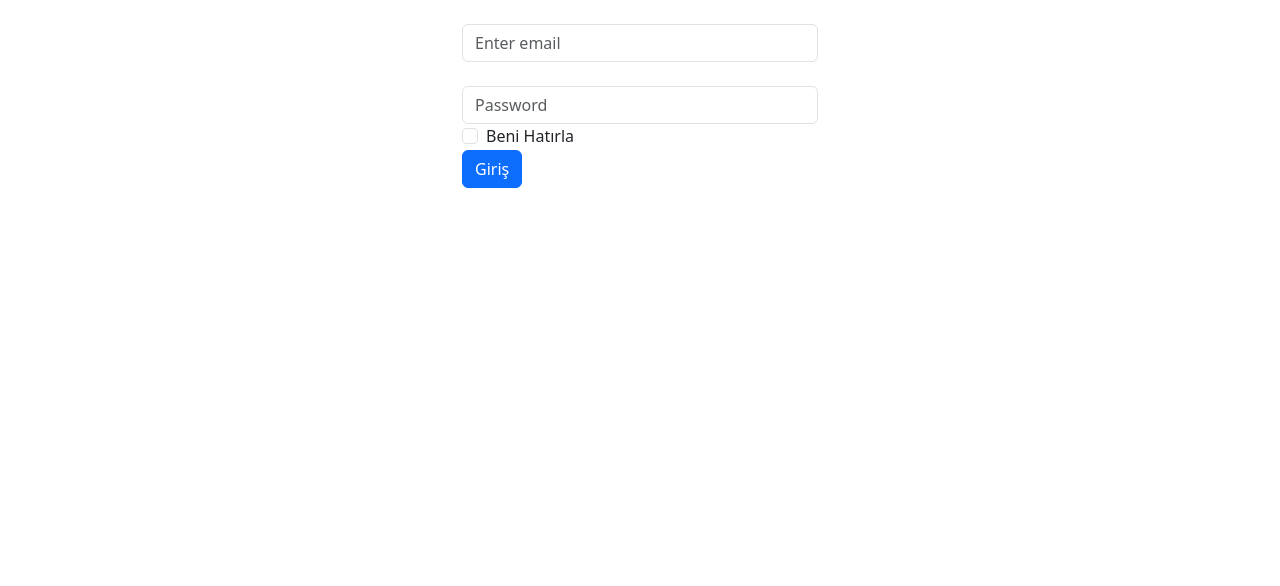
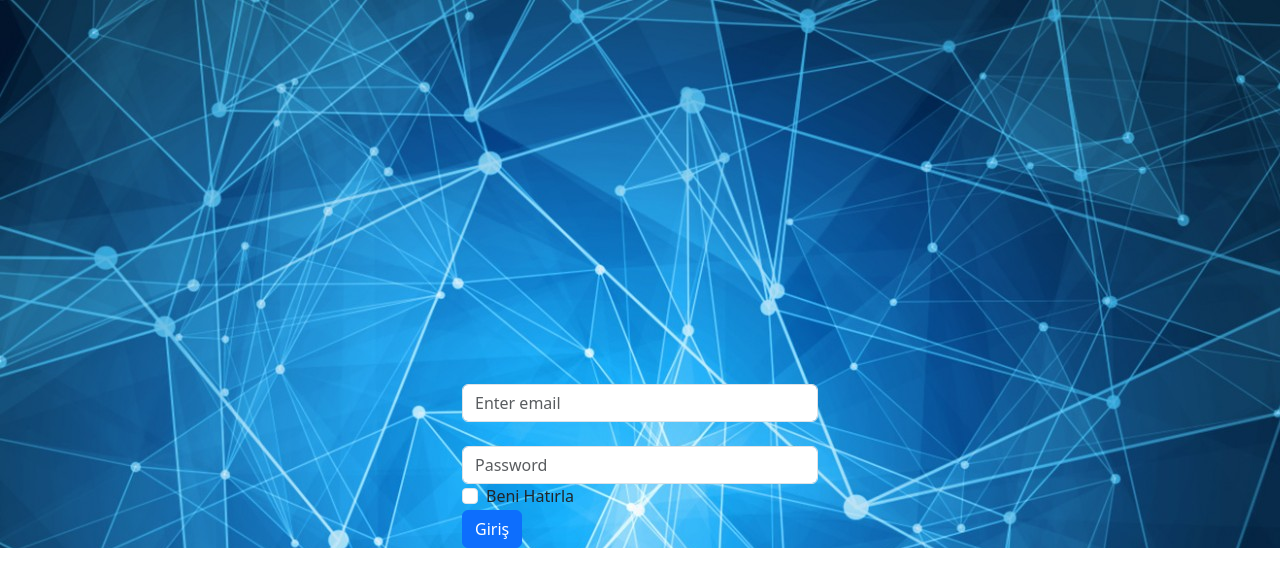
Before and after one commit to FatmaKalkan/iris-app, a React (Create React App) app: page / in a window 1280 px wide. Shown: the top 586 px of the page. Built offline with nearby package versions, Linux system fonts and the light colour scheme.

Commit message:
background image added

```diff
--- a/src/App.js
+++ b/src/App.js
@@ -1,6 +1,7 @@
 
 import React, { useState } from "react";
 import "bootstrap/dist/css/bootstrap.min.css";
+import image from "./img/iris-appBackground.png";
 
 function App() {
   const [password, setPassword] = useState("");
@@ -40,12 +41,28 @@ function App() {
   };
 
   return (
-    <div className="App">
+   <div style={{ backgroundImage:`url(${image})` }}>
+    <div  className="App" >
       <div className="container">
         <div className="row d-flex justify-content-center">
           <div className="col-md-4">
             <form id="loginform" onSubmit={loginSubmit}>
-              <div className="form-group">
+            <div> <label></label></div>
+            <div> <label></label></div>
+            <div> <label></label></div>
+            <div> <label></label></div>
+            <div> <label></label></div>
+            <div> <label></label></div>
+            <div> <label></label></div>
+            <div> <label></label></div>
+            <div> <label></label></div>
+            <div> <label></label></div>
+            <div> <label></label></div>
+            <div> <label></label></div>
+            <div> <label></label></div>
+            <div> <label></label></div>
+            <div> <label></label></div>
+              <div  className="form-group" >
                 <label></label>
                 <input
                   type="email"
@@ -90,6 +107,7 @@ function App() {
         </div>
       </div>
     </div>
+    </div>
   );
 }
 export default App;
```
Also changed, not shown: src/img/iris-appBackground.png (added).
